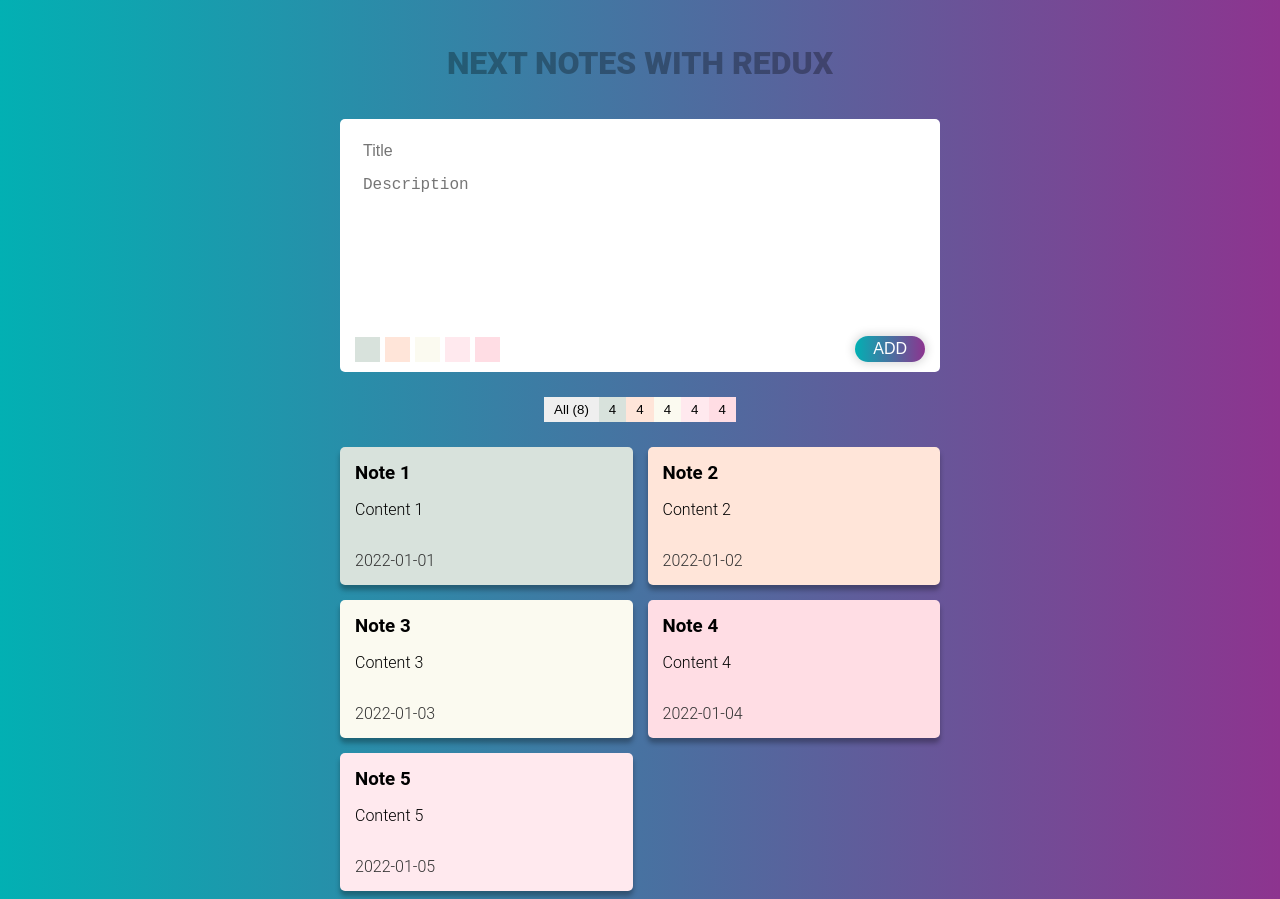
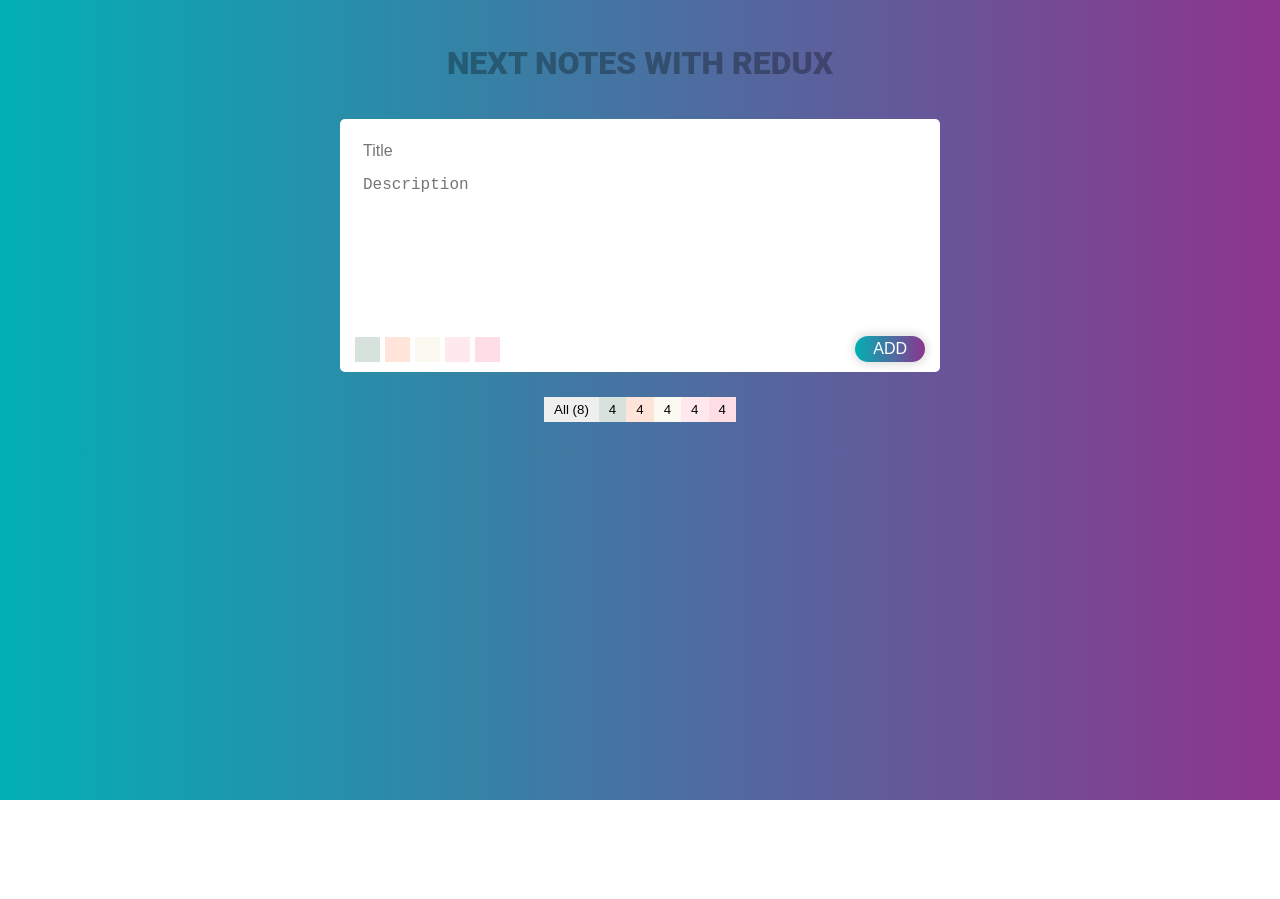
Before and after one commit to NishatFariza/next-note-with-redux, a Next.js app: page / in a window 1280 px wide. After the commit the page ends 800 px from the top, so only its background shows below. Built offline with nearby package versions, Linux system fonts and the light colour scheme.

Commit message:
filter color and note add

```diff
--- a/src/components/Filtters.tsx
+++ b/src/components/Filtters.tsx
@@ -1,16 +1,47 @@
-import React from 'react'
+import React from "react";
+import { useDispatch } from "react-redux";
+import { changeFilterMode } from "../store/notes";
 
-const Filtters = () => {
+const Filters = () => {
+  const dispatch = useDispatch();
+
   return (
     <div className="filter">
-      <button>All (8)</button>
-      <button style={{ backgroundColor: "#D8E2DC" }}>4</button>
-      <button style={{ backgroundColor: "#FFE5D9" }}>4</button>
-      <button style={{ backgroundColor: "#FBFAF0" }}>4</button>
-      <button style={{ backgroundColor: "#FFE9EE" }}>4</button>
-      <button style={{ backgroundColor: "#FFDDE4" }}>4</button>
+      <button onClick={() => dispatch(changeFilterMode({ filterMode: "all" }))}>
+        All (8)
+      </button>
+      <button
+        onClick={() => dispatch(changeFilterMode({ filterMode: "#D8E2DC" }))}
+        style={{ backgroundColor: "#D8E2DC" }}
+      >
+        4
+      </button>
+      <button
+        onClick={() => dispatch(changeFilterMode({ filterMode: "#FFE5D9" }))}
+        style={{ backgroundColor: "#FFE5D9" }}
+      >
+        4
+      </button>
+      <button
+        onClick={() => dispatch(changeFilterMode({ filterMode: "#FBFAF0" }))}
+        style={{ backgroundColor: "#FBFAF0" }}
+      >
+        4
+      </button>
+      <button
+        onClick={() => dispatch(changeFilterMode({ filterMode: "#FFE9EE" }))}
+        style={{ backgroundColor: "#FFE9EE" }}
+      >
+        4
+      </button>
+      <button
+        onClick={() => dispatch(changeFilterMode({ filterMode: "#FFDDE4" }))}
+        style={{ backgroundColor: "#FFDDE4" }}
+      >
+        4
+      </button>
     </div>
   );
-}
+};
 
-export default Filtters
+export default Filters;
--- a/src/components/Writter.tsx
+++ b/src/components/Writter.tsx
@@ -22,7 +22,7 @@ const Writter = () => {
 
     setColor("");
     setTitle("");
-    setContent
+    setContent("");
 
   }
 
--- a/src/store/notes.ts
+++ b/src/store/notes.ts
@@ -1,50 +1,15 @@
 import { createSlice, PayloadAction } from "@reduxjs/toolkit";
-import { STATUS_CODES } from "http";
 import { NoteModel } from "../models/Note.model";
 
 interface NoteState{
     notes: NoteModel[];
+    filterMode: string;
 }
 
 
 const initialState: NoteState = {
-    notes: [
-        {
-        id: "1",
-        title: "Note 1",
-        content: "Content 1",
-        createAt: "2022-01-01",
-        color: "#d8e2dc"
-        },
-        {
-        id: "2",
-        title: "Note 2",
-        content: "Content 2",
-        createAt: "2022-01-02",
-        color: "#ffe5d9"
-        },
-        {
-        id: "3",
-        title: "Note 3",
-        content: "Content 3",
-        createAt: "2022-01-03",
-        color: "#fbfaf0"
-        },
-        {
-        id: "4",
-        title: "Note 4",
-        content: "Content 4",
-        createAt: "2022-01-04",
-        color: "#ffdde4"
-        },
-        {
-        id: "5",
-        title: "Note 5",
-        content: "Content 5",
-        createAt: "2022-01-05",
-        color: "#ffe9ee"
-        },
-    ],
+    notes: [],
+    filterMode: "all",
 };
 
 
@@ -60,10 +25,13 @@ const noteSlice = createSlice({
             state.notes.unshift(action.payload)
 
             // return [action.payload, ...state.notes]
+        },
+        changeFilterMode(state, action: PayloadAction<{ filterMode: string }>) {
+            state.filterMode = action.payload.filterMode;
         }
     }
 })
 
-export const { removeNote, addNote } = noteSlice.actions;
+export const { removeNote, addNote, changeFilterMode } = noteSlice.actions;
 
 export default noteSlice.reducer;
```
